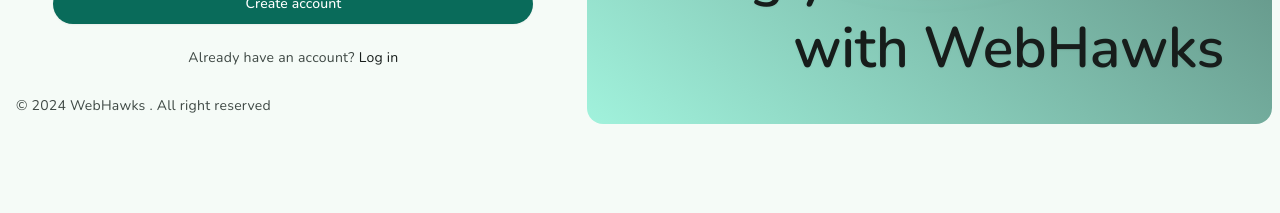
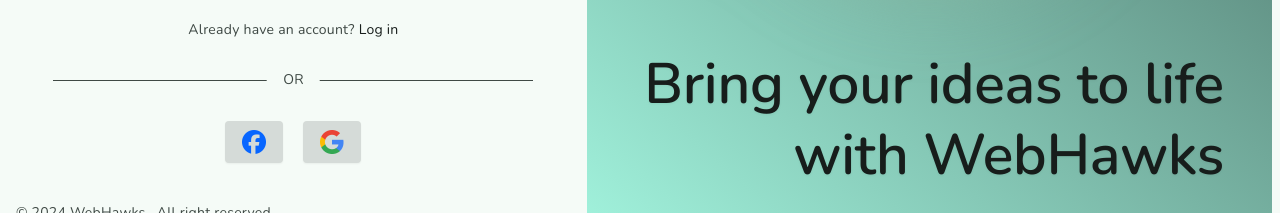
Before and after one commit to web-hawks/evento, a React (Vite) app: page /register in a window 1280 px wide. Shown: the part 668-881 px from the top of the page. Before the commit the page ends 800 px from the top, so only its background shows below. Built offline with nearby package versions, Linux system fonts and the light colour scheme; no server answers.

Commit message:
feat: add Facebook and Google icons to the Register page and update button styles

```diff
--- a/src/assets/assets.js
+++ b/src/assets/assets.js
@@ -2,5 +2,7 @@ import SmallLogo from './logo192.png';
 import LargeLogo from './logo512.png';
 import Banner from './banner.svg';
 import React from './react.svg';
+import FacebookIcon from './facebookIcon.png';
+import GoogleIcon from './googleIcon.png';
 
-export { SmallLogo, LargeLogo, Banner, React };
+export { SmallLogo, LargeLogo, Banner, React,FacebookIcon,GoogleIcon };
--- a/src/components/Button.jsx
+++ b/src/components/Button.jsx
@@ -29,7 +29,7 @@ const Button = ({
       'text-black bg-transparent border border-transparent rounded shadow-sm hover:bg-gray-100 focus:ring-gray-500',
     link: 'text-black bg-transparent border-none rounded shadow-none hover:underline focus:ring-gray-500',
     withIcon:
-      'text-white bg-black border border-transparent rounded shadow-sm hover:bg-gray-700 focus:ring-gray-500 flex justify-center gap-2',
+      'text-white bg-light-surfaceDim dark:bg-dark-surfaceBright border border-transparent rounded shadow-sm hover:bg-gray-700 focus:ring-gray-500 flex justify-center gap-2',
   };
   const sizeStyles = {
     small: 'px-3 py-1 text-sm',
--- a/src/pages/Register.jsx
+++ b/src/pages/Register.jsx
@@ -20,6 +20,7 @@ import FieldText from '../components/FieldText';
 import PasswordStrengthMeter from '../components/PasswordStrengthMeter';
 import Button from '../components/Button';
 import { BackgroundGradientAnimation } from '../components/ui/background-gradient-animation';
+import { FacebookIcon, GoogleIcon } from '../assets/assets';
 
 const Register = () => {
   const {
@@ -56,6 +57,7 @@ const Register = () => {
     }
 
     return redirect('/');
+
   };
 
   return (
@@ -70,8 +72,7 @@ const Register = () => {
           >
             <img
               src={React}
-              className=''
-              alt='Dark Logo'
+              className='' alt='Dark Logo'
             />
           </Link>
           <div className='mx-auto flex w-full max-w-[480px] flex-col gap-2'>
@@ -226,6 +227,23 @@ const Register = () => {
                 Log in
               </Link>
             </p>
+            <div className='relative my-8 h-px w-full bg-light-onSurfaceVariant dark:bg-dark-onSurfaceVariant'>
+              <span className='absolute left-1/2 -translate-x-1/2 -translate-y-1/2 transform bg-light-surface px-4 text-bodyMedium text-light-onSurfaceVariant dark:bg-dark-surface'>OR</span>
+            </div>
+            <div className='mb-10 flex justify-center gap-5'>
+              <Button variant='withIcon' className='' type='button'>
+                <img
+                  src={FacebookIcon}
+                  alt='Facebook'
+                  className='h-6 w-6'/>
+              </Button>
+              <Button variant='withIcon' className='' type='button'>
+                <img
+                  src={GoogleIcon}
+                  alt='Google'
+                  className='h-6 w-6' />
+              </Button>
+            </div>
           </div>
 
           <p className='mx-auto mt-auto text-bodyMedium text-light-onSurfaceVariant lg:mx-0 dark:text-dark-onSurfaceVariant'>
```
Also changed, not shown: src/assets/facebookIcon.png (added), src/assets/googleIcon.png (added).
